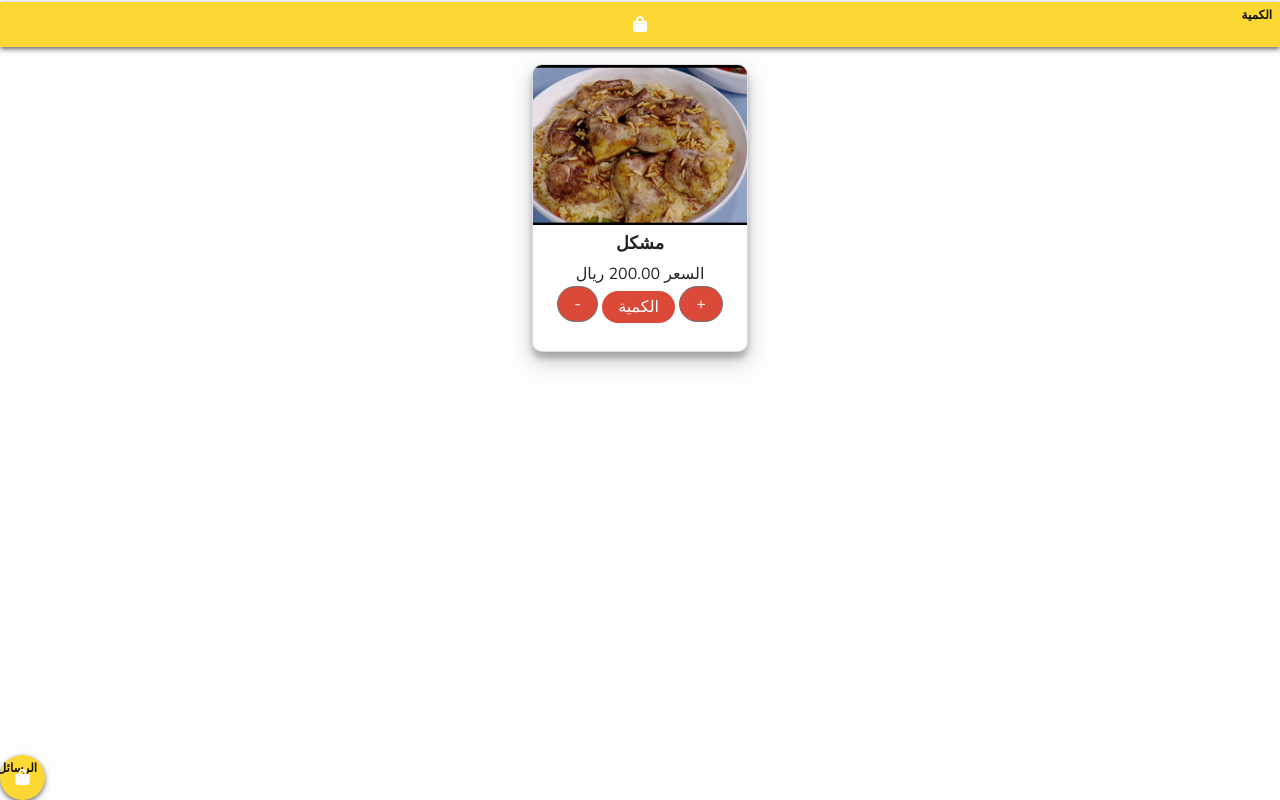
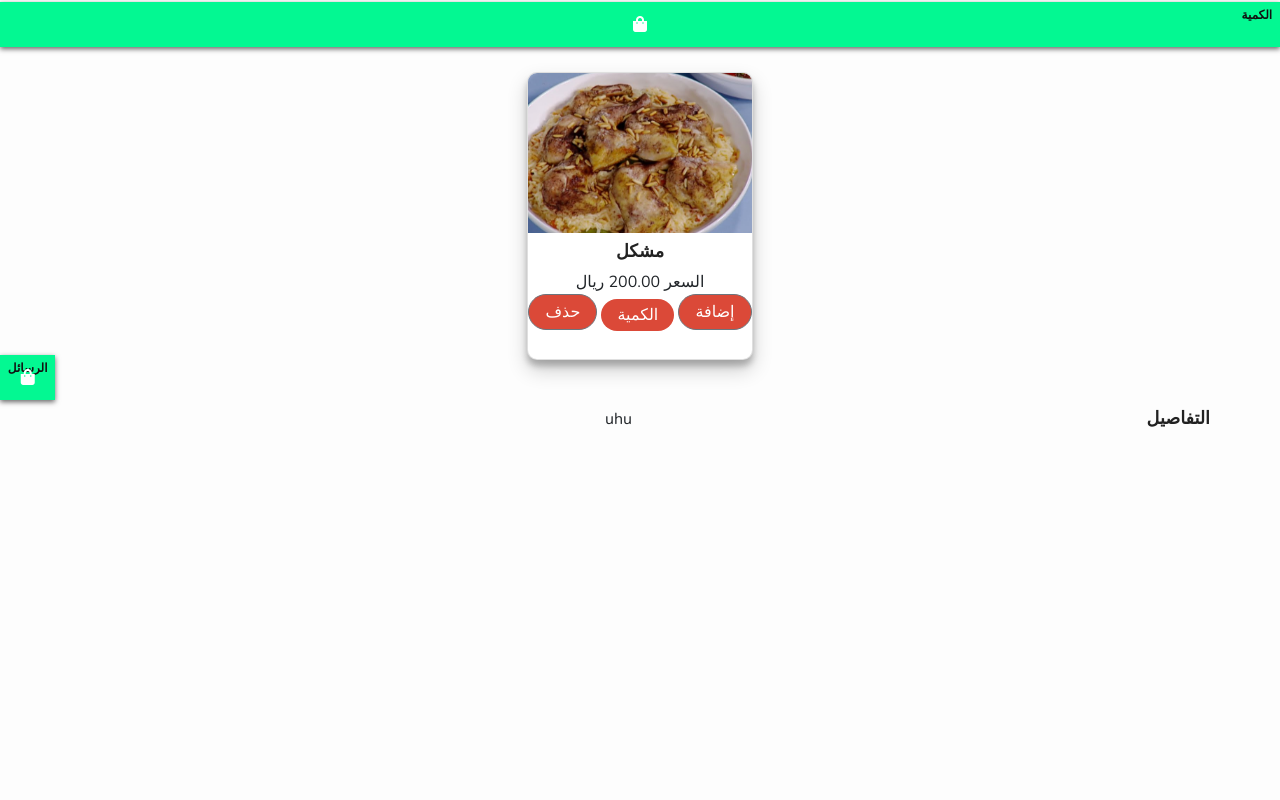
Before and after one commit to zinon-software/Mateam, a Django app: page /product/detail/2 in a window 1280 px wide. Run offline with Django 3.2, Linux system fonts and the light colour scheme; data comes from the database, SQL or seed files in the repository; both versions use the stored data as it was after the commit; some libraries are stand-ins or nearby versions.

Commit message:
product datails update

```diff
--- a/app/templates/product_detail.html
+++ b/app/templates/product_detail.html
@@ -1,10 +1,13 @@
 {% extends "base.html" %}
+
 {% block content %}
 
 
 {% load static %}
 
 
+<body>
+<main>
     <div class="container">
     <div class="card">
         <img class="card--avatar" src="{{product.imageURL}}" />
@@ -13,15 +16,21 @@
             <p class="card-text"> السعر {{product.price}} ريال </p>
         </div>
         <div class="cart--row">
-        <button data-product="{{ product.id }}" data-action="add" class=" card--link btn btn-outline-secondary add-to-cart update-cart">+</button>
+            <button data-product="{{ product.id }}" data-action="add" class=" card--link btn btn-outline-secondary add-to-cart update-cart">إضافة</button>
             <a class="card--link quantity{{product.id}}">الكمية</a>
-        <button data-product="{{ product.id }}" data-action="remove" class="card--link btn btn-outline-secondary add-to-cart update-cart">-</button>
+            <button data-product="{{ product.id }}" data-action="remove" class="card--link btn btn-outline-secondary add-to-cart update-cart">حذف</button>
         </div>
     </div>
     </div>
+</main>
+</body>
+
+<div class="container">
+    <h1 class="card--title">التفاصيل</h1>
+    {{product.description}}
+</div>
 
 {% endblock content %}
-
 
 {% block javaScriot %}
 
--- a/app/urls.py
+++ b/app/urls.py
@@ -8,7 +8,8 @@
     path('product/detail/<int:id>', views.product_detail, name='product_detail'),
     path('cart', views.cart, name='cart'),
     path('checkout', views.checkout, name='checkout'),
-    path('updateItem', views.updateItem, name='updateItem'),
+
+    path('updateItem/', views.updateItem, name='updateItem'),
     path('process_order', views.processOrder, name='process_order'),
 
     path('tracking', views.tracking, name='tracking'),
--- a/chat/templates/chatroom.html
+++ b/chat/templates/chatroom.html
@@ -15,7 +15,7 @@
 <body>
     <div class="header">
         {{ other_user.username }}
-        <a class="card--link" href="{% url 'listProducts' %}" style="margin-right: 90%;"> التسوق الان</a>
+        <a class="card--link" href="{% url 'listProducts' %}" style="margin-right: 80%;"> التسوق الان</a>
     </div>
     <div class="messages-area">
         {% for message in messages %}
--- a/static/css/chat_style.css
+++ b/static/css/chat_style.css
@@ -9,6 +9,7 @@
     height: 100vh;
     background: #666;
     flex-direction: column;
+    flex-grow: initial;
 }
 
 .header {
--- a/templates/base.html
+++ b/templates/base.html
@@ -121,7 +121,7 @@
 
               $.ajax({
                 method: "POST",
-                url: "updateItem",
+                url: "/updateItem/",
                 data: {"productId":productId, "action":action,  csrfmiddlewaretoken: '{{ csrf_token }}'},
                 dataType: "json",
                 success: function(data){
--- a/templates/include/carousel.html
+++ b/templates/include/carousel.html
@@ -13,6 +13,7 @@
       <div class="carousel-caption d-none d-md-block">
         <h5>First slide label</h5>
         <p>Some representative placeholder content for the first slide.</p>
+        <a class="card--link" href="#">التفاصيل</a>
       </div>
     </div>
     <div class="carousel-item" data-bs-interval="2000">
@@ -20,6 +21,7 @@
       <div class="carousel-caption d-none d-md-block">
         <h5>Second slide label</h5>
         <p>Some representative placeholder content for the second slide.</p>
+        <a class="card--link" href="#">التفاصيل</a>
       </div>
     </div>
     <div class="carousel-item">
@@ -27,6 +29,7 @@
       <div class="carousel-caption d-none d-md-block">
         <h5>Third slide label</h5>
         <p>Some representative placeholder content for the third slide.</p>
+        <a class="card--link" href="#">التفاصيل</a>
       </div>
     </div>
   </div>
--- a/templates/include/floating.html
+++ b/templates/include/floating.html
@@ -15,22 +15,21 @@
   #floating-button2 {
     width: 100%;
     height: 45px;
+
     position: fixed;
     top: 2px;
     cursor: pointer;
-    background-color: #fdd835;
+    background-color: #03f892;
     box-shadow: 0px 2px 5px #666;
   }
    #floating-button3 {
-    width: 45px;
+    width: auto;
     height: 45px;
-    border-radius: 50%;
-    background: red;
     position: fixed;
-    bottom:0px;
+    bottom:50%;
     left: 0px;
     cursor: pointer;
-    background-color: #fdd835;
+    background-color: #03f892;
     box-shadow: 0px 2px 5px #666;
   }
 </style>
```
Also changed, not shown: chat/templates/messages.html (deleted, +0 -60 lines), chat/templates/list_chat_for_admin.html (renamed from chat/templates/chat.html), db.sqlite3. Lines whose indentation alone changed are shown as unchanged.
